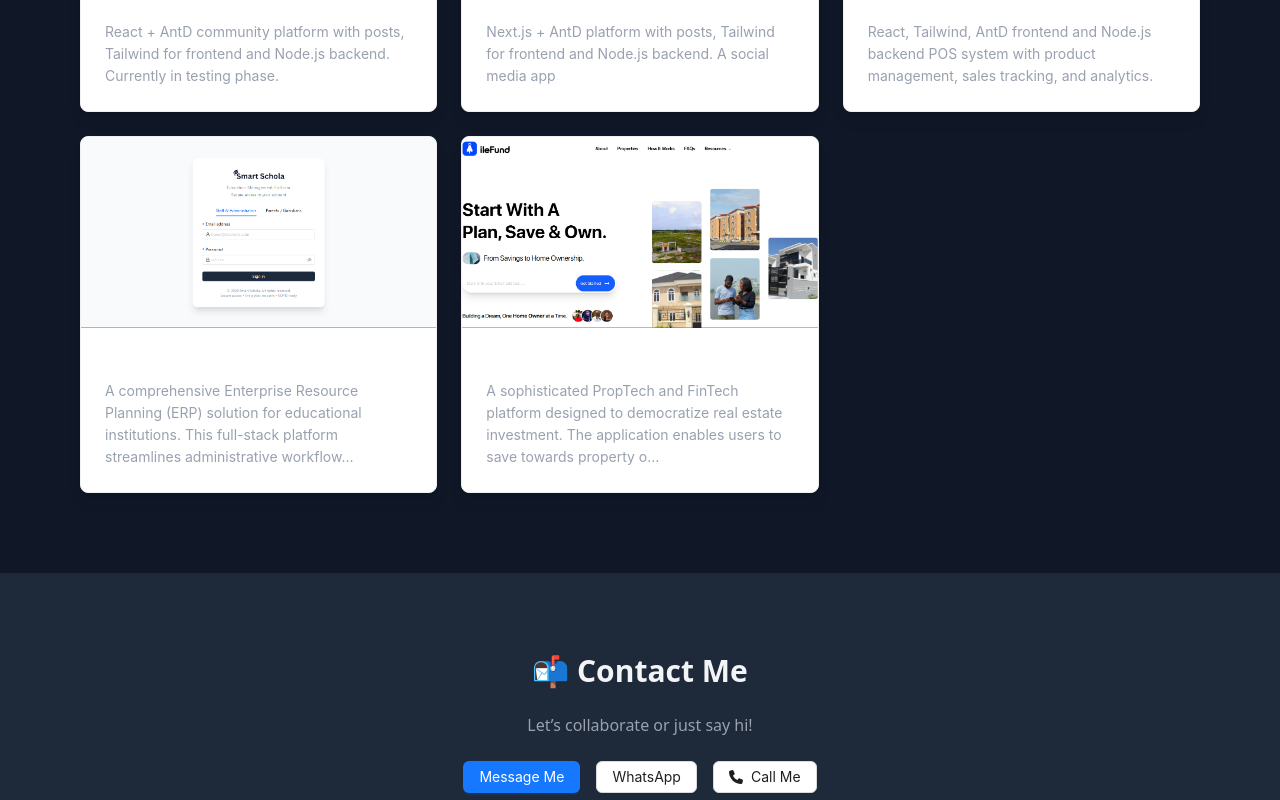
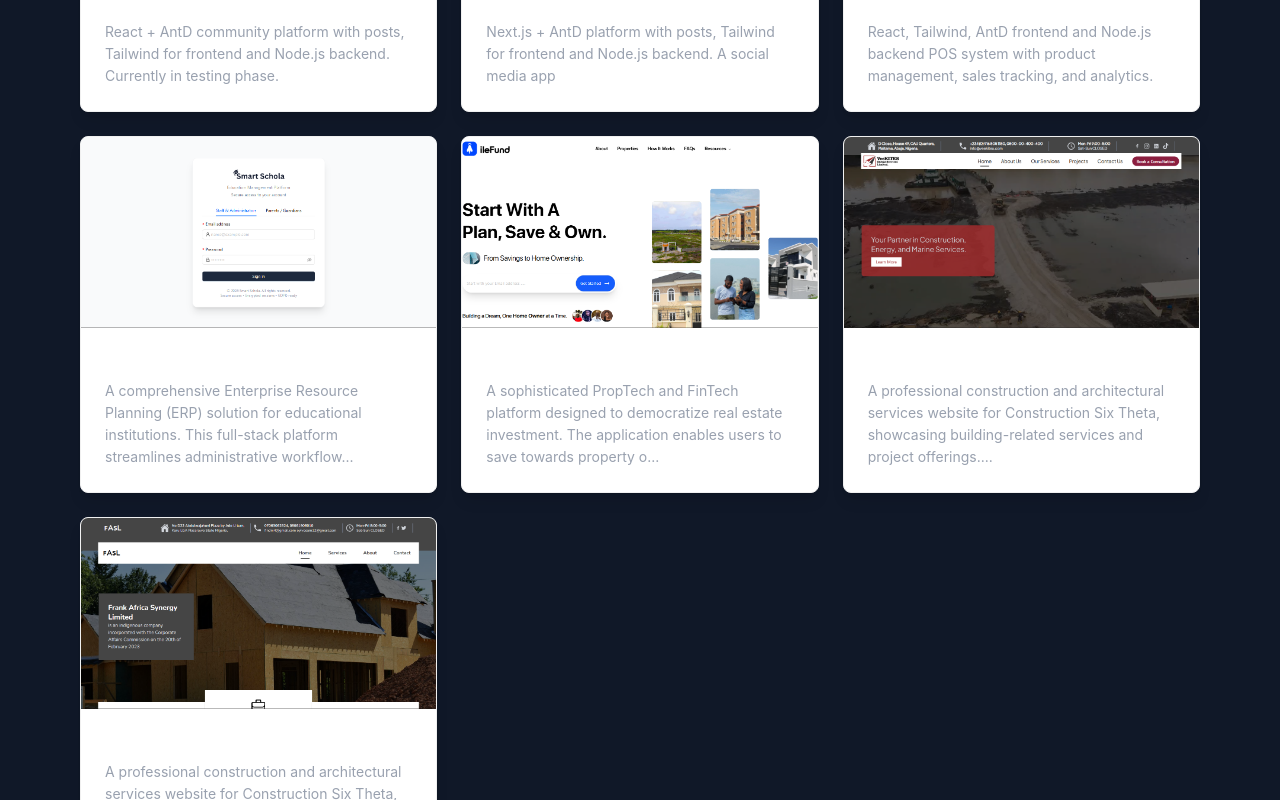
Before and after one commit to emmasam1/my_portfolio, a React (Vite) app: page / in a window 1280 px wide. Shown: the part 1540-2340 px from the top of the page. Built offline with nearby package versions, Linux system fonts and the light colour scheme.

Commit message:
added new project

```diff
--- a/src/page/Home.jsx
+++ b/src/page/Home.jsx
@@ -21,7 +21,8 @@ import withread from "../assets/withread.jpeg";
 import pos from "../assets/pos.png";
 import smartSchola from "../assets/smartSchola.png";
 import ilefund from "../assets/ilefund.png";
-
+import fasl from "../assets/fasl.png";
+import veekites from "../assets/veekites.png";
 const projects = [
   {
     title: "Cutlist",
@@ -70,21 +71,33 @@ const projects = [
     tags: ["React", "Tailwind", "AntD", "Node.js", "Express", "MongoDB"],
     image: smartSchola,
     link: "https://paris-sms.vercel.app/",
-    // repo: "https://github.com/you/portfolio",
     note: "Full live demo available upon request.",
-    // login: {
-    //   user: "Full live demo available upon request.",
-    //   password: "123456@",
-    // },
   },
   {
     title: "Ilefund",
     description:
       "A sophisticated PropTech and FinTech platform designed to democratize real estate investment. The application enables users to save towards property ownership, purchase land or houses, and invest in high-growth real estate portfolios through fractionalized assets and automated savings plans.",
     tags: ["React", "Tailwind", "Node.js", "Express", "MongoDB", "FinTech"],
-    image: ilefund, // Replace with your image variable
+    image: ilefund,
     link: "https://ilefund.com/",
-    // repo: "https://github.com/you/ilefund-repo", // Link to your repo if public
+    note: "Production-ready application. A private staging demo with test credentials can be provided upon request for technical evaluation.",
+  },
+  {
+    title: "Veekites",
+    description:
+      "A professional construction and architectural services website for Construction Six Theta, showcasing building-related services and project offerings. The homepage features premium construction solutions tailored to individual client requirements, with sections highlighting the company’s expertise, project gallery, and team profiles. The site presents core capabilities in architecture, construction planning, and design build services, and includes an overview of key team members and contact details for customer inquiries.",
+    tags: ["React", "Tailwind", "Node.js", "Express", "MongoDB", "FinTech"],
+    image: veekites,
+    link: "https://www.veekites.com/",
+    note: "Production-ready application. A private staging demo with test credentials can be provided upon request for technical evaluation.",
+  },
+  {
+    title: "FASL",
+    description:
+      "A professional construction and architectural services website for Construction Six Theta, showcasing building-related services and project offerings. The homepage features premium construction solutions tailored to individual client requirements, with sections highlighting the company’s expertise, project gallery, and team profiles. The site presents core capabilities in architecture, construction planning, and design build services, and includes an overview of key team members and contact details for customer inquiries.",
+    tags: ["React", "Tailwind", "Node.js", "Express", "MongoDB", "FinTech"],
+    image: fasl,
+    link: "https://construction-six-theta.vercel.app/",
     note: "Production-ready application. A private staging demo with test credentials can be provided upon request for technical evaluation.",
   },
 ];
@@ -97,12 +110,12 @@ export default function Home() {
 
   const whatsappNumberOnly = useMemo(
     () => yourPhone.replace(/\D/g, ""),
-    [yourPhone]
+    [yourPhone],
   );
 
   const whatsappHref = useMemo(() => {
     const txt = encodeURIComponent(
-      "Hi, I found your portfolio and would love to chat!"
+      "Hi, I found your portfolio and would love to chat!",
     );
     return `https://wa.me/234${whatsappNumberOnly}?text=${txt}`;
   }, [whatsappNumberOnly]);
@@ -164,7 +177,7 @@ export default function Home() {
             message: values.message,
             to_email: "findm4@gmail.com", // ✅ your email (recipient)
           },
-          "EsTzN-dWRv49434Ne" // ✅ your EmailJS public key
+          "EsTzN-dWRv49434Ne", // ✅ your EmailJS public key
         )
         .then(
           () => {
@@ -177,7 +190,7 @@ export default function Home() {
             console.error("EmailJS Error:", error);
             setLoading(false);
             antdMessage.error("Failed to send message ❌");
-          }
+          },
         );
     });
   };
@@ -210,7 +223,7 @@ export default function Home() {
         <motion.img
           src={photo}
           alt="Profile"
-          className="w-40 h-40 rounded-full border-4 border-emerald-500 shadow-2xl object-cover"
+          className="w-60 h-60! rounded-full border-4 border-emerald-500 shadow-2xl object-cover"
           initial={{ y: -20, opacity: 0 }}
           animate={{ y: [-10, 10, -10], opacity: 1 }}
           transition={{ duration: 6, repeat: Infinity, ease: "easeInOut" }}
```
Also changed, not shown: src/assets/fasl.png (added), src/assets/veekites.png (added).
